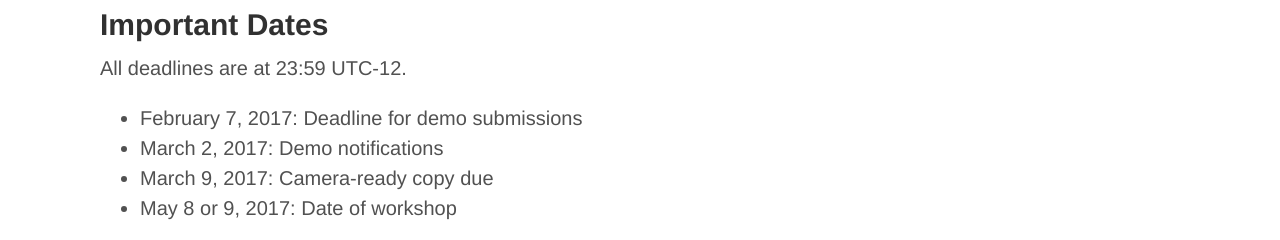
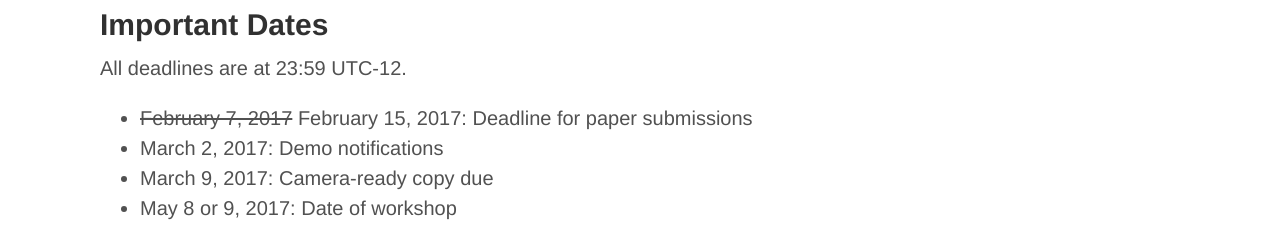
Before and after one commit to coin-workshop/coin-2017, a Jekyll site: the page built from call_for_demos.md, in a window 1280 px wide. Shown: the part 1770-2010 px from the top of the page. Built offline with Jekyll 4.4.1, drawn with Linux system fonts in a browser that asks for light colours.

Commit message:
Small modification.

```diff
--- a/call_for_demos.md
+++ b/call_for_demos.md
@@ -58,7 +58,7 @@ Submission of a paper should be regarded as an agreement that, should the paper
 All deadlines are at 23:59 UTC-12.
 
 
-- February 7, 2017: Deadline for demo submissions
+- ~~February 7, 2017~~ February 15, 2017: Deadline for paper submissions
 - March 2, 2017: Demo notifications
 - March 9, 2017: Camera-ready copy due
 - May 8 or 9, 2017: Date of workshop
```
